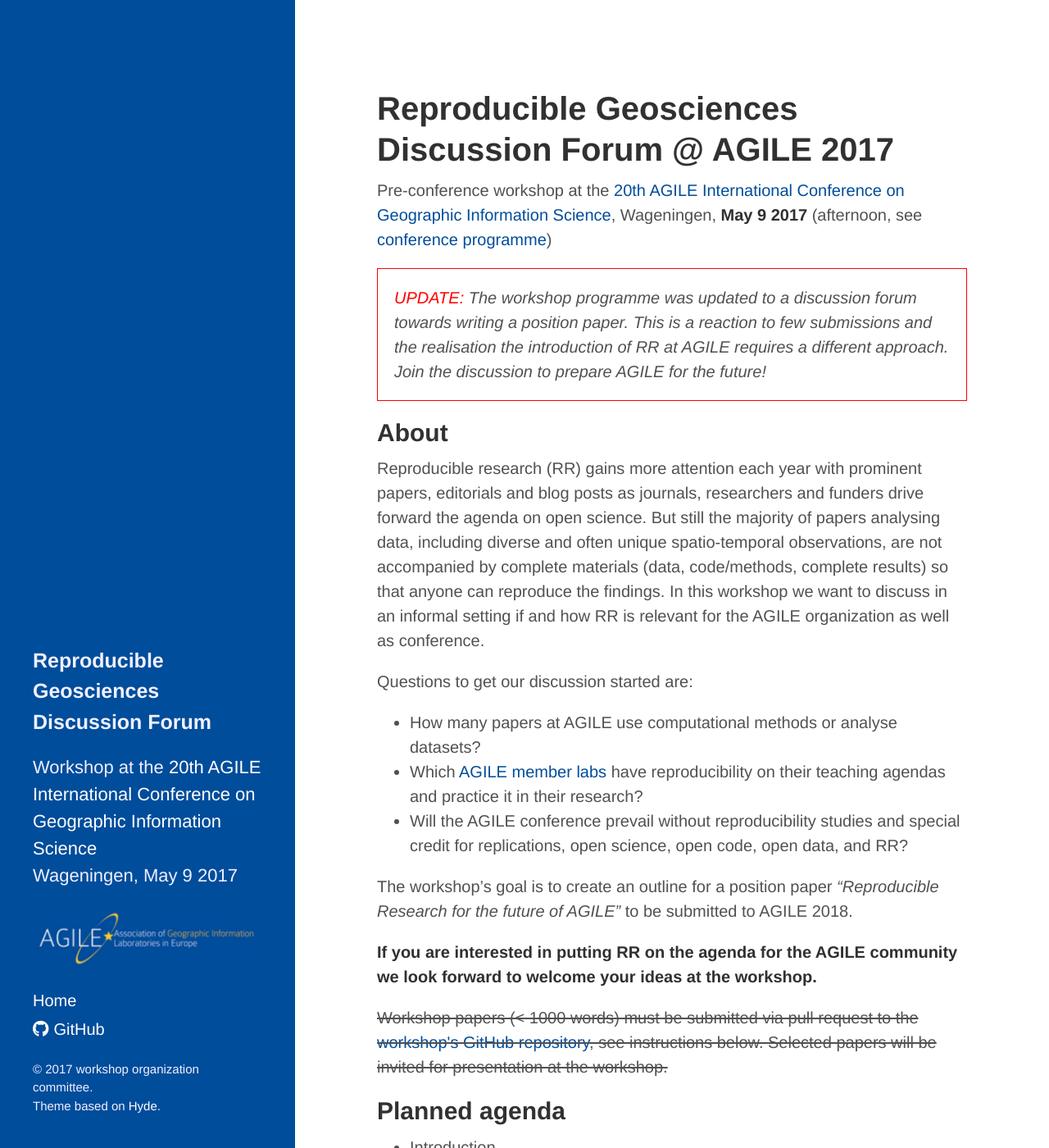
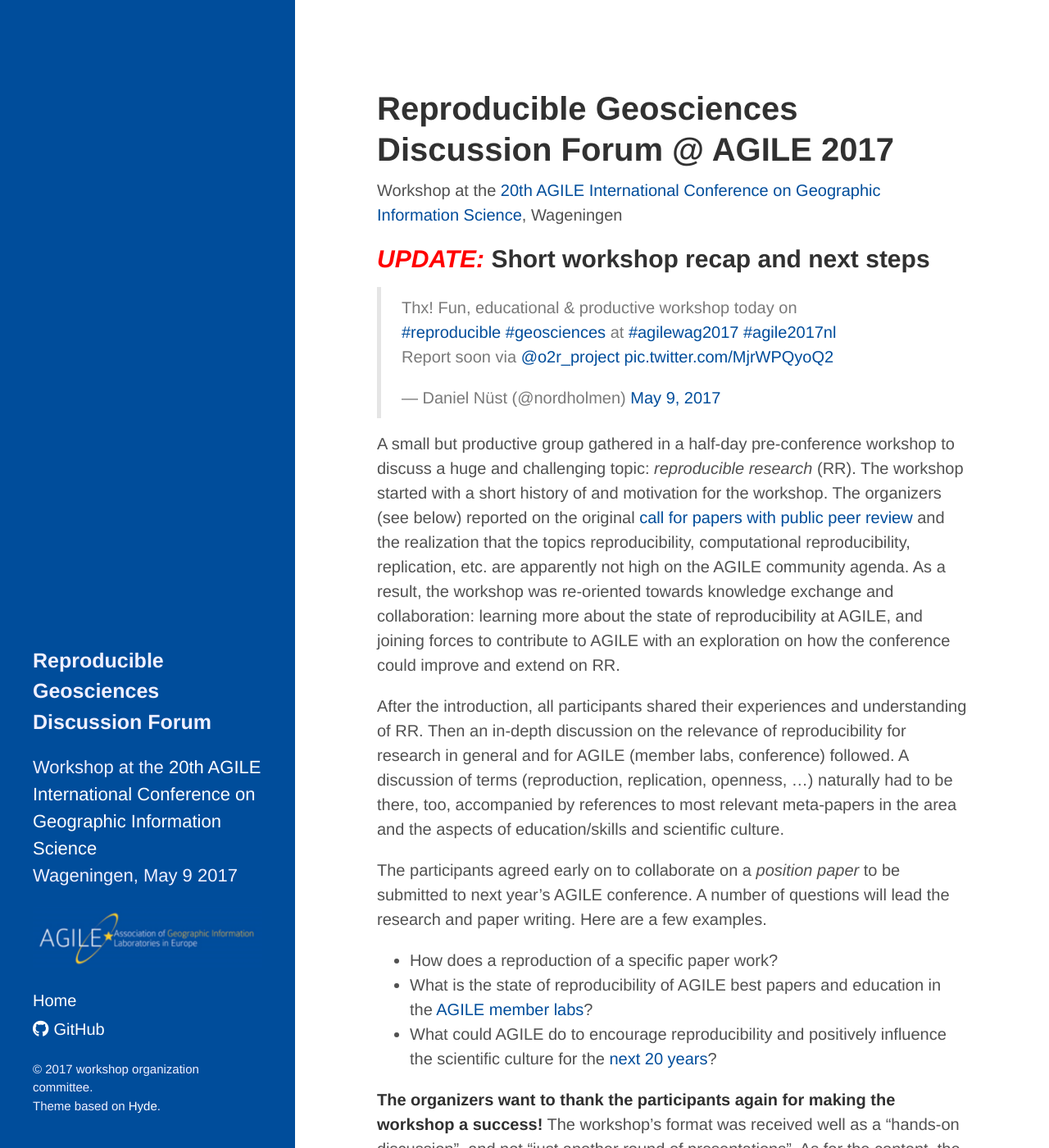
Before and after one commit to reproducible-agile/reproducible-agile.github.io, a Jekyll site: the page built from index.md, in a window 1280 px wide and 1400 px high. Shown: the whole window at 82% size. Built offline with Jekyll 4.4.1, drawn with Linux system fonts in a browser that asks for light colours; nearby versions of some CDN libraries; comment, search, counter and statistics services are not loaded; some of the changed text lies outside the part shown.

Commit message:
add workshop recap

```diff
--- a/index.md
+++ b/index.md
@@ -5,42 +5,51 @@
 
 # Reproducible Geosciences Discussion Forum @ AGILE 2017
 
-Pre-conference workshop at the [20th AGILE International Conference on Geographic Information Science](https://agile-online.org/index.php/home-2017), Wageningen, **May 9 2017** (afternoon, see [conference programme](https://agile-online.org/index.php/programme-2017/detailed-programme-2017))
+Workshop at the [20th AGILE International Conference on Geographic Information Science](https://agile-online.org/index.php/home-2017), Wageningen
 
-<div style="font-style: italic; border: 1px solid red; padding: 1em;"><span style="color: red;">UPDATE:</span> The workshop programme was updated to a discussion forum towards writing a position paper.
-This is a reaction to few submissions and the realisation the introduction of RR at AGILE requires a different approach.
-Join the discussion to prepare AGILE for the future!</div>
+<h2><span style="font-style: italic; color: red;">UPDATE:</span> Short workshop recap and next steps</h2>
+
+<blockquote class="twitter-tweet" data-lang="en"><p lang="en" dir="ltr">Thx! Fun, educational &amp; productive workshop today on <a href="https://twitter.com/hashtag/reproducible?src=hash">#reproducible</a> <a href="https://twitter.com/hashtag/geosciences?src=hash">#geosciences</a> at <a href="https://twitter.com/hashtag/agilewag2017?src=hash">#agilewag2017</a> <a href="https://twitter.com/hashtag/agile2017nl?src=hash">#agile2017nl</a> Report soon via <a href="https://twitter.com/o2r_project">@o2r_project</a> <a href="https://t.co/MjrWPQyoQ2">pic.twitter.com/MjrWPQyoQ2</a></p>&mdash; Daniel Nüst (@nordholmen) <a href="https://twitter.com/nordholmen/status/861966842373472256">May 9, 2017</a></blockquote>
+<script async src="//platform.twitter.com/widgets.js" charset="utf-8"></script>
+
+A small but productive group gathered in a half-day pre-conference workshop to discuss a huge and challenging topic: _reproducible research_ (RR).
+The workshop started with a short history of and motivation for the workshop. The organizers (see below) reported on the original [call for papers with public peer](https://github.com/o2r-project/agile-2017/issues/2) [review](https://github.com/o2r-project/agile-2017/issues/3) and the realization that the topics reproducibility, computational reproducibility, replication, etc. are apparently not high on the AGILE community agenda. As a result, the workshop was re-oriented towards knowledge exchange and collaboration: learning more about the state of reproducibility at AGILE, and joining forces to contribute to AGILE with an exploration on how the conference could improve and extend on RR.
+
+After the introduction, all participants shared their experiences and understanding of RR. Then an in-depth discussion on the relevance of reproducibility for research in general and for AGILE (member labs, conference) followed. A discussion of terms (reproduction, replication, openness, ...) naturally had to be there, too, accompanied by references to most relevant meta-papers in the area and the aspects of education/skills and scientific culture.
+
+The participants agreed early on to collaborate on a _position paper_ to be submitted to next year's AGILE conference. A number of questions will lead the research and paper writing. Here are a few examples.
+
+- How does a reproduction of a specific paper work?
+- What is the state of reproducibility of AGILE best papers and education in the [AGILE member labs](https://agile-online.org/index.php/community/members)?
+- What could AGILE do to encourage reproducibility and positively influence the scientific culture for the [next 20 years]()?
+
+**The organizers want to thank the participants again for making the workshop a success!** The workshop's format was received well as a "hands-on discussion", and not "just another round of presentations". As for the content, the participants were happy to learn about "what's happening in reproducible research", got a "first insight into a new field", and found the bits of links/papers shared during the discussion "educational". More feedback is very welcome, please get in touch. A second edition of the workshop is of course on the agenda.
+
+**Next steps** for the newly formed collaboration are first enjoying a well-organized AGILE conference and asking hard questions on reproducibility during all the diverse sessions. In a few weeks, we plan to meet online and share the progress on first actions taken for the position paper.
 
 ## About
 
 Reproducible research (RR) gains more attention each year with prominent papers, editorials and blog posts as journals, researchers and funders drive forward the agenda on open science.
 But still the majority of papers analysing data, including diverse and often unique spatio-temporal observations, are not accompanied by complete materials (data, code/methods, complete results) so that anyone can reproduce the findings.
 In this workshop we want to discuss in an informal setting if and how RR is relevant for the AGILE organization as well as conference.
-
-Questions to get our discussion started are:
-
-- How many papers at AGILE use computational methods or analyse datasets?
-- Which [AGILE member labs](https://agile-online.org/index.php/community/members) have reproducibility on their teaching agendas and practice it in their research?
-- Will the AGILE conference prevail without reproducibility studies and special credit for replications, open science, open code, open data, and RR?
-
 The workshop's goal is to create an outline for a position paper _"Reproducible Research for the future of AGILE"_ to be submitted to AGILE 2018.
 
-**If you are interested in putting RR on the agenda for the AGILE community we look forward to welcome your ideas at the workshop.**
+**If you are interested in putting RR on the map for the AGILE community we look forward to welcome your ideas at the workshop or via email.**
 
-<s>Workshop papers (< 1000 words) must be submitted via pull request to the <a href="https://github.com/o2r-project/agile-2017">workshop's GitHub repository</a>, see instructions below. Selected papers will be invited for presentation at the workshop.</s>
+### Agenda
 
-## Planned agenda
+**Date & time**: May 9 2017 @ 13:30-17:00 (see [conference programme](https://agile-online.org/index.php/programme-2017/detailed-programme-2017))
 
 - Introduction
 - Discussion & collaborative research and paper writing (90 minutes)
 
-## Participants
+### Participants
 
 [http://www.participants.eu/JD2/reproducible-computational-geosciences/](http://www.participants.eu/JD2/reproducible-computational-geosciences/)
 
-## Organizing Committee
+### Organizing Committee
 
-- Daniel Nüst (ifgi), daniel.nuest@uni-muenster.de (main contact), [@nuest](https://github.com/nuest)
-- Frank Ostermann (ITC), f.o.ostermann@utwente.nl, [@foost](https://github.com/foost)
-- Markus Konkol (ifgi), m.konkol@uni-muenster.de, [@MarkusKonk](https://github.com/MarkusKonk)
-- Edzer Pebesma (ifgi), edzer.pebesma@uni-muenster.de, [@edzer](https://github.com/edzer)
+- [Daniel Nüst](https://orcid.org/0000-0002-0024-5046) (ifgi), daniel.nuest@uni-muenster.de (main contact), [@nuest](https://github.com/nuest)
+- [Frank Ostermann](https://orcid.org/0000-0002-9317-8291) (ITC), f.o.ostermann@utwente.nl, [@foost](https://github.com/foost)
+- [Markus Konkol](https://orcid.org/0000-0001-6651-0976) (ifgi), m.konkol@uni-muenster.de, [@MarkusKonk](https://github.com/MarkusKonk)
+- [Edzer Pebesma](https://orcid.org/0000-0001-8049-7069) (ifgi), edzer.pebesma@uni-muenster.de, [@edzer](https://github.com/edzer)
```
